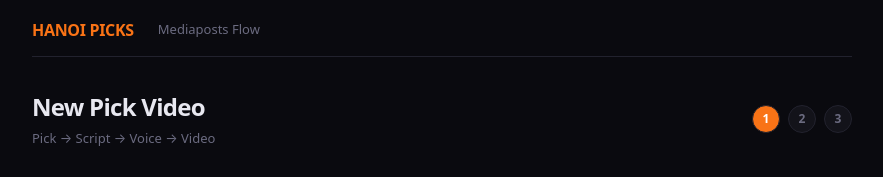
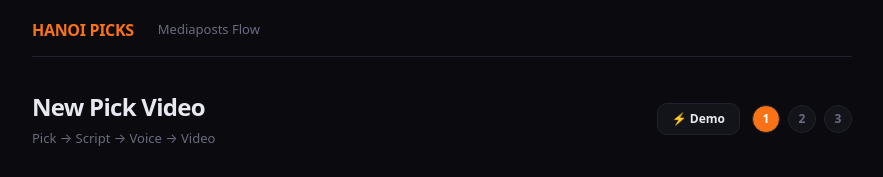
Before and after one commit to Pu11en/hanoi-picks, a Next.js app in the folder Mediaposts-flow/app/: page / in a window 1280 px wide. Shown: the top 177 px of the page, without its empty margins (198-1081 px from the left). Built offline with nearby package versions, Linux system fonts and the light colour scheme.

Commit message:
Checkpoint before simplifying pick input

```diff
--- a/Mediaposts-flow/app/app/api/generate-script/route.ts
+++ b/Mediaposts-flow/app/app/api/generate-script/route.ts
@@ -1,12 +1,10 @@
-import Anthropic from "@anthropic-ai/sdk";
+import { spawn } from "child_process";
 import { NextRequest, NextResponse } from "next/server";
 
-const client = new Anthropic({ apiKey: process.env.ANTHROPIC_API_KEY });
+const SYSTEM = `You write short 9x16 sports-betting video scripts for Hanoi Picks. Videos run 28-33 seconds, voiceover-driven.
 
-const SYSTEM = `You write short 9x16 sports-betting video scripts for Hanoi Picks. The videos run 28-33 seconds, voiceover-driven.
-
-FORMULA (always follow this exactly):
-1. HOOK (1 bold line): pick one vibe:
+FORMULA (always follow exactly):
+1. HOOK (1 bold line), pick one vibe:
    - "This is the official [EVENT] mad parlay that is almost guaranteed to hit."
    - "Betting [SPORT/STAT] has been so free this year."
    - "The [EVENT] is the easiest way to triple your [SPORT] betting."
@@ -21,23 +19,32 @@ VOICE RULES:
 - No intro, no signoff, no hashtags. Hook → picks → done.
 - Output ONLY the script. No labels, no commentary.`;
 
+function runClaude(prompt: string): Promise<string> {
+  return new Promise((resolve, reject) => {
+    const proc = spawn("claude", ["-p", prompt], { env: process.env });
+    let out = "", err = "";
+    proc.stdout.on("data", (d) => { out += d.toString(); });
+    proc.stderr.on("data", (d) => { err += d.toString(); });
+    proc.on("close", (code) => {
+      if (code !== 0) reject(new Error(err || `claude exited ${code}`));
+      else resolve(out.trim());
+    });
+  });
+}
+
 export async function POST(req: NextRequest) {
   const { sport, hookVibe, legs, reviseNote, previousScript } = await req.json();
 
   const userMsg = previousScript
-    ? `Previous script:\n${previousScript}\n\nRevise it based on this note: ${reviseNote}`
+    ? `Previous script:\n${previousScript}\n\nRevise based on this note: ${reviseNote}`
     : `Sport/event: ${sport}
 Hook vibe: ${hookVibe}
 Legs:
-${legs.map((l: { player: string; stat: string; line: string; recentForm: string; matchupEdge?: string }, i: number) => `${i + 1}. Player: ${l.player} | Stat: ${l.stat} | Line: ${l.line} | Recent form: ${l.recentForm}${l.matchupEdge ? ` | Matchup edge: ${l.matchupEdge}` : ""}`).join("\n")}`;
+${legs.map((l: { player: string; stat: string; line: string; recentForm: string; matchupEdge?: string }, i: number) =>
+  `${i + 1}. Player: ${l.player} | Stat: ${l.stat} | Line: ${l.line} | Recent form: ${l.recentForm}${l.matchupEdge ? ` | Matchup edge: ${l.matchupEdge}` : ""}`
+).join("\n")}`;
 
-  const msg = await client.messages.create({
-    model: "claude-haiku-4-5-20251001",
-    max_tokens: 400,
-    system: SYSTEM,
-    messages: [{ role: "user", content: userMsg }],
-  });
-
-  const script = (msg.content[0] as { type: string; text: string }).text.trim();
+  const fullPrompt = `${SYSTEM}\n\n${userMsg}`;
+  const script = await runClaude(fullPrompt);
   return NextResponse.json({ script });
 }
--- a/Mediaposts-flow/app/app/page.tsx
+++ b/Mediaposts-flow/app/app/page.tsx
@@ -30,6 +30,18 @@ export default function Home() {
 
   function addLeg() { if (legs.length < 3) setLegs(prev => [...prev, emptyLeg()]); }
   function removeLeg(i: number) { if (legs.length > 2) setLegs(prev => prev.filter((_, idx) => idx !== i)); }
+
+  function loadDemo() {
+    setSport("MLB");
+    setHookVibe(HOOK_VIBES[1]);
+    setLegs([
+      { player: "Drew Rasmussen", stat: "strikeouts", line: "5.5", recentForm: "averaging 6.4 Ks over his last 10 starts, cleared this in 8 of 10", matchupEdge: "" },
+      { player: "Freddie Freeman", stat: "total bases", line: "1.5", recentForm: "averaging 1.7 total bases over his last 10", matchupEdge: "hitting .300 with a .500 slug vs right-handed pitching" },
+      { player: "Gerrit Cole", stat: "strikeouts", line: "6.5", recentForm: "46 strikeouts over his last 10 appearances", matchupEdge: "" },
+    ]);
+    setScript("Betting MLB strikeouts have been so free this year. Starting off with Drew Rasmussen to go over 5.5 strikeouts — he's averaging 6.4 over his last 10 starts and has cleared this in 8 of those 10 games. This should be free. My second pick is Freddie Freeman to go over 1.5 total bases — he's averaging 1.7 over his last 10 and is hitting nearly .300 with a .500 slug against right-handed pitching. My last guy recorded 46 strikeouts over his last 10 appearances, so we're going to roll with Gerrit Cole to go over 6.5 strikeouts.");
+    setStep("script");
+  }
 
   async function generateScript(revise = false) {
     setLoading(true);
@@ -77,7 +89,8 @@ export default function Home() {
             Pick → Script → Voice → Video
           </p>
         </div>
-        <div style={{ display: "flex", gap: 8 }}>
+        <div style={{ display: "flex", gap: 8, alignItems: "center" }}>
+          <button className="btn-ghost" style={{ padding: "6px 14px", fontSize: 12, marginRight: 4 }} onClick={loadDemo}>⚡ Demo</button>
           {["form", "script", "voice"].map((s, i) => (
             <span key={s} style={{
               width: 28, height: 28, borderRadius: "50%", display: "flex", alignItems: "center",
--- a/Mediaposts-flow/app/package.json
+++ b/Mediaposts-flow/app/package.json
@@ -9,7 +9,7 @@
     "lint": "eslint"
   },
   "dependencies": {
-    "@anthropic-ai/sdk": "^0.105.0",
+    "@google/generative-ai": "^0.24.1",
     "elevenlabs": "^1.59.0",
     "next": "16.2.9",
     "react": "19.2.4",
```
Also changed, not shown: 1 other file (tests, documents, lock files or other folders).
